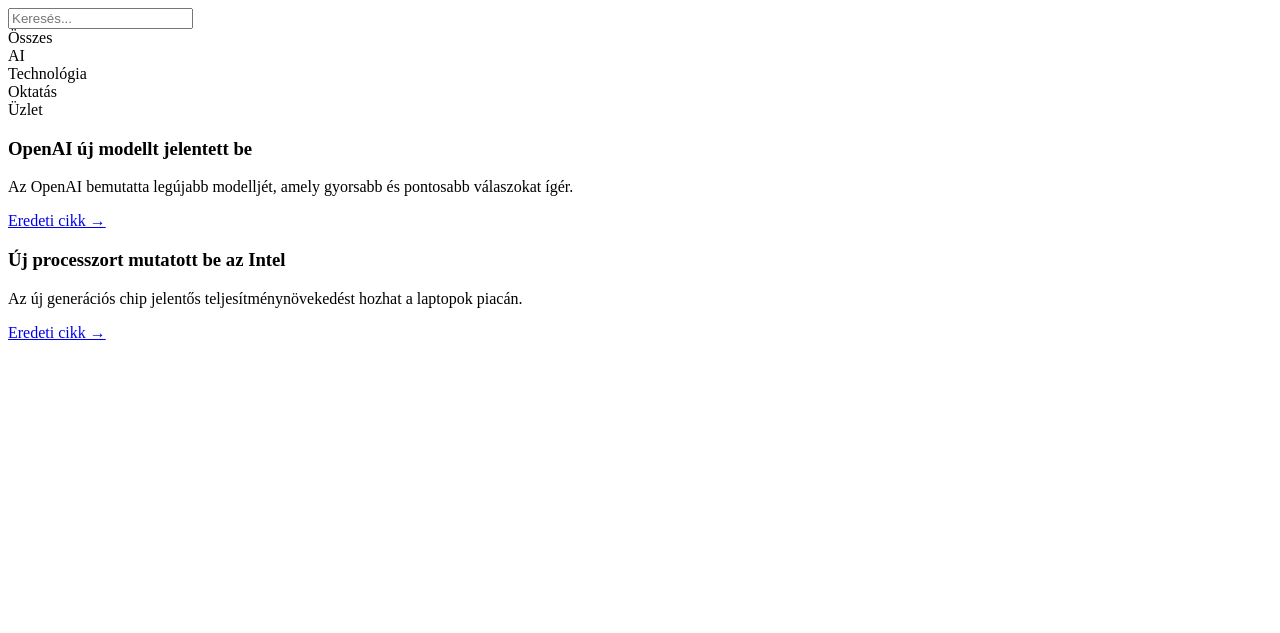
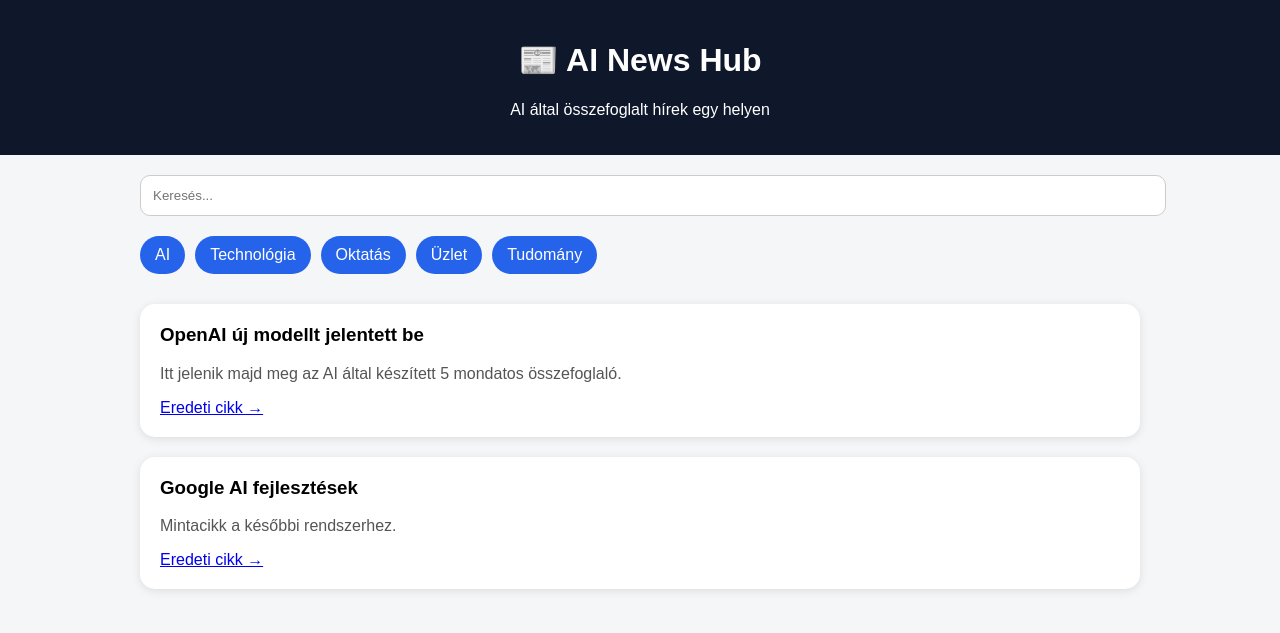
Before and after one commit to Pali766/news-summary-ai, a plain HTML site: page index.html in a window 1280 px wide. Drawn offline with Linux system fonts and the light colour scheme.

Commit message:
Create index.html for AI News Hub layout
Added HTML structure and styles for AI News Hub.

```diff
--- a/index.html
+++ b/index.html
@@ -1,3 +1,80 @@
+<!DOCTYPE html>
+<html lang="hu">
+<head>
+    <meta charset="UTF-8">
+    <meta name="viewport" content="width=device-width, initial-scale=1.0">
+    <title>AI News Hub</title>
+
+    <style>
+        body {
+            font-family: Arial, sans-serif;
+            background-color: #f4f6f8;
+            margin: 0;
+            padding: 0;
+        }
+
+        header {
+            background: #0f172a;
+            color: white;
+            padding: 20px;
+            text-align: center;
+        }
+
+        .container {
+            max-width: 1000px;
+            margin: auto;
+            padding: 20px;
+        }
+
+        .search {
+            width: 100%;
+            padding: 12px;
+            border-radius: 10px;
+            border: 1px solid #ccc;
+            margin-bottom: 20px;
+        }
+
+        .categories {
+            display: flex;
+            gap: 10px;
+            flex-wrap: wrap;
+            margin-bottom: 30px;
+        }
+
+        .category {
+            background: #2563eb;
+            color: white;
+            padding: 10px 15px;
+            border-radius: 20px;
+        }
+
+        .article {
+            background: white;
+            border-radius: 15px;
+            padding: 20px;
+            margin-bottom: 20px;
+            box-shadow: 0 2px 10px rgba(0,0,0,0.1);
+        }
+
+        .article h3 {
+            margin-top: 0;
+        }
+
+        .summary {
+            color: #555;
+        }
+    </style>
+</head>
+
+<body>
+
+<header>
+    <h1>📰 AI News Hub</h1>
+    <p>AI által összefoglalt hírek egy helyen</p>
+</header>
+
+<div class="container">
+
     <input
         class="search"
         type="text"
@@ -5,47 +82,35 @@
     >
 
     <div class="categories">
-
-    <div class="category" onclick="filterArticles('all')">
-        Összes
+        <div class="category">AI</div>
+        <div class="category">Technológia</div>
+        <div class="category">Oktatás</div>
+        <div class="category">Üzlet</div>
+        <div class="category">Tudomány</div>
     </div>
 
-    <div class="category" onclick="filterArticles('ai')">
-        AI
-    </div>
-
-    <div class="category" onclick="filterArticles('technology')">
-        Technológia
-    </div>
-
-    <div class="category" onclick="filterArticles('education')">
-        Oktatás
-    </div>
-
-    <div class="category" onclick="filterArticles('business')">
-        Üzlet
-    </div>
-
-</div>
-
-<div class="article" data-category="ai">
+    <div class="article">
         <h3>OpenAI új modellt jelentett be</h3>
 
         <p class="summary">
-        Az OpenAI bemutatta legújabb modelljét, amely gyorsabb és pontosabb válaszokat ígér.
+            Itt jelenik majd meg az AI által készített
+            5 mondatos összefoglaló.
         </p>
 
         <a href="#">Eredeti cikk →</a>
     </div>
 
-<div class="article" data-category="technology">
-    <h3>Új processzort mutatott be az Intel</h3>
+    <div class="article">
+        <h3>Google AI fejlesztések</h3>
 
         <p class="summary">
-        Az új generációs chip jelentős teljesítménynövekedést hozhat a laptopok piacán.
+            Mintacikk a későbbi rendszerhez.
         </p>
 
         <a href="#">Eredeti cikk →</a>
     </div>
 
-<div class="article" data-category="education
+</div>
+
+</body>
+</html>
```
Lines whose indentation alone changed are shown as unchanged.
